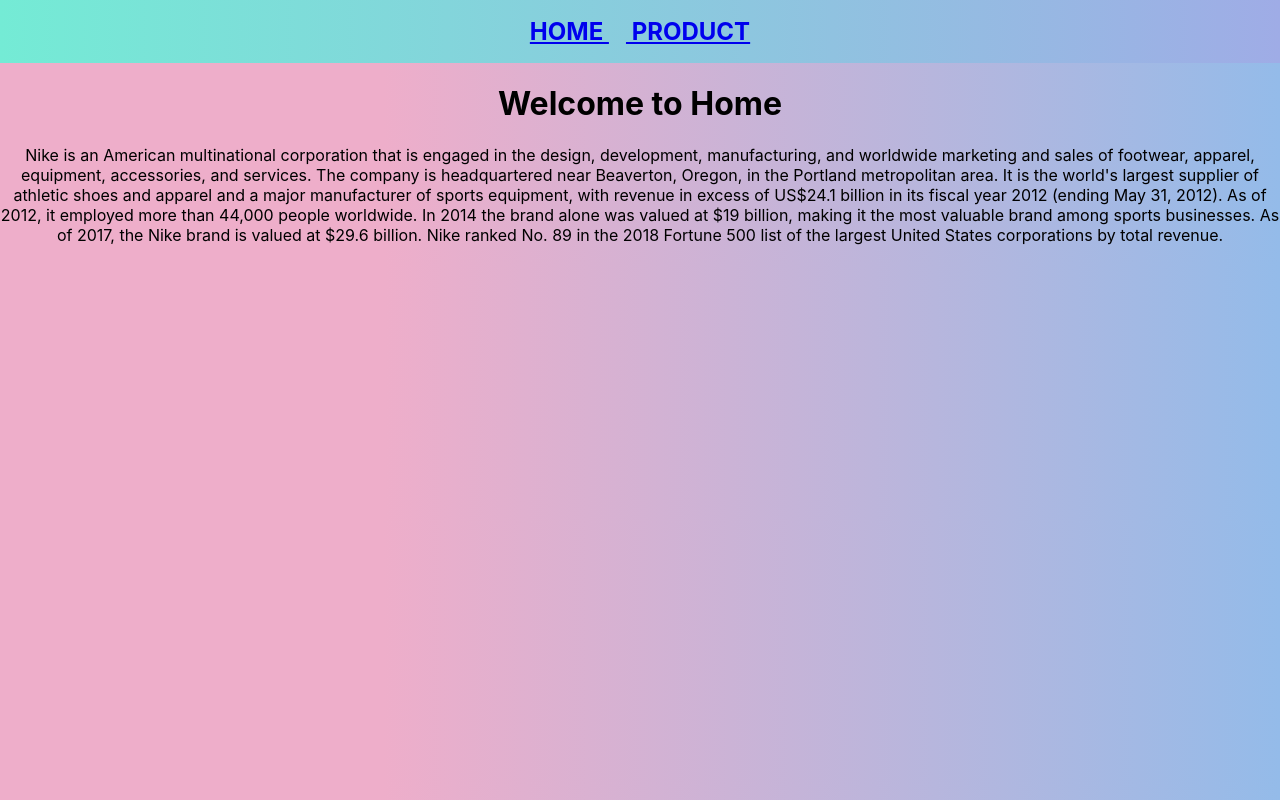
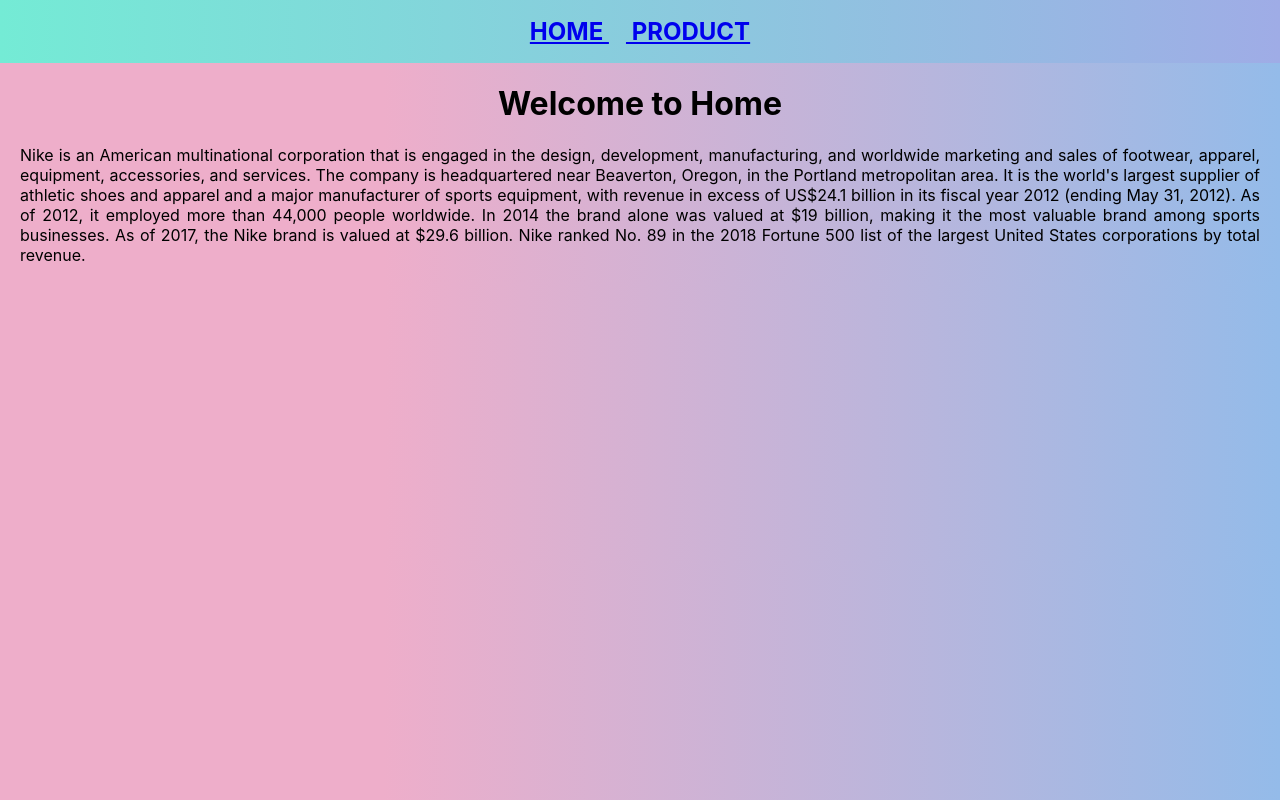
Before and after one commit to ahmedraza17260/shoe-store-app, a React (Create React App) app: page / in a window 1280 px wide. Built offline with nearby package versions, Linux system fonts and the light colour scheme; the HTML template or start-up script is replaced by a standard one.

Commit message:
some changes in css

```diff
--- a/src/App.css
+++ b/src/App.css
@@ -39,7 +39,11 @@
   color: black;
   text-transform: uppercase;
 
+}
 
-
-
+.para{
+  text-align: justify;
+  margin-left: 20px;
+  margin-right: 20px;
+  margin-top: 10px;
 }
--- a/src/Components/Home.js
+++ b/src/Components/Home.js
@@ -5,7 +5,7 @@
   return (
 	<div>
 		<h1>Welcome to Home</h1>
-		<p> Nike is an American multinational corporation that is engaged in the design, development, manufacturing, and worldwide marketing and sales of footwear, apparel, equipment, accessories, and services. The company is headquartered near Beaverton, Oregon, in the Portland metropolitan area. It is the world's largest supplier of athletic shoes and apparel and a major manufacturer of sports equipment, with revenue in excess of US$24.1 billion in its fiscal year 2012 (ending May 31, 2012). As of 2012, it employed more than 44,000 people worldwide. In 2014 the brand alone was valued at $19 billion, making it the most valuable brand among sports businesses. As of 2017, the Nike brand is valued at $29.6 billion. Nike ranked No. 89 in the 2018 Fortune 500 list of the largest United States corporations by total revenue.</p>
+		<p className = "para">  Nike is an American multinational corporation that is engaged in the design, development, manufacturing, and worldwide marketing and sales of footwear, apparel, equipment, accessories, and services. The company is headquartered near Beaverton, Oregon, in the Portland metropolitan area. It is the world's largest supplier of athletic shoes and apparel and a major manufacturer of sports equipment, with revenue in excess of US$24.1 billion in its fiscal year 2012 (ending May 31, 2012). As of 2012, it employed more than 44,000 people worldwide. In 2014 the brand alone was valued at $19 billion, making it the most valuable brand among sports businesses. As of 2017, the Nike brand is valued at $29.6 billion. Nike ranked No. 89 in the 2018 Fortune 500 list of the largest United States corporations by total revenue.</p>
 	</div>
   );
 }
```
